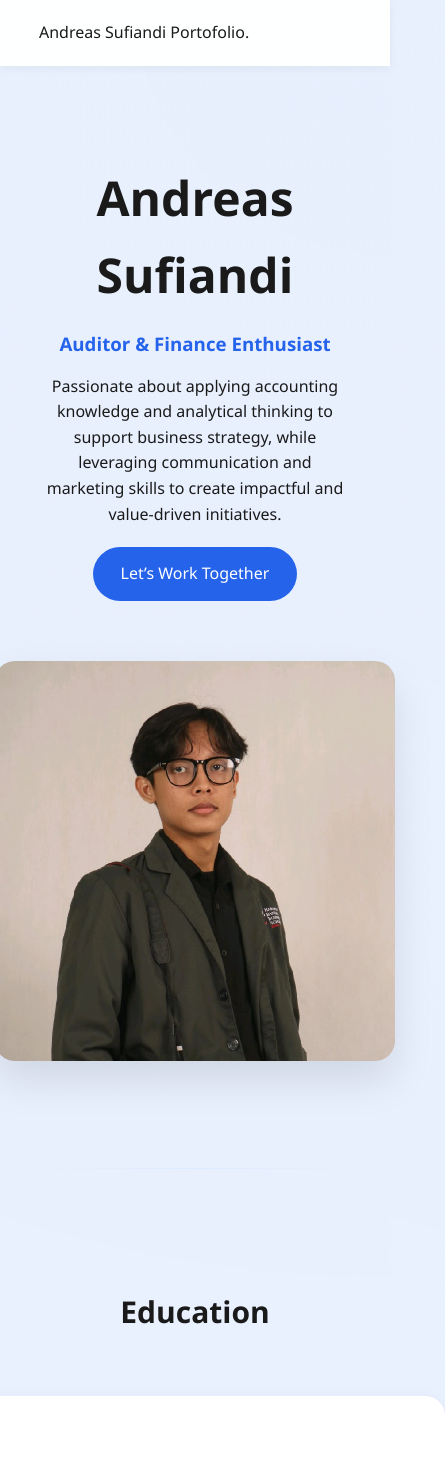
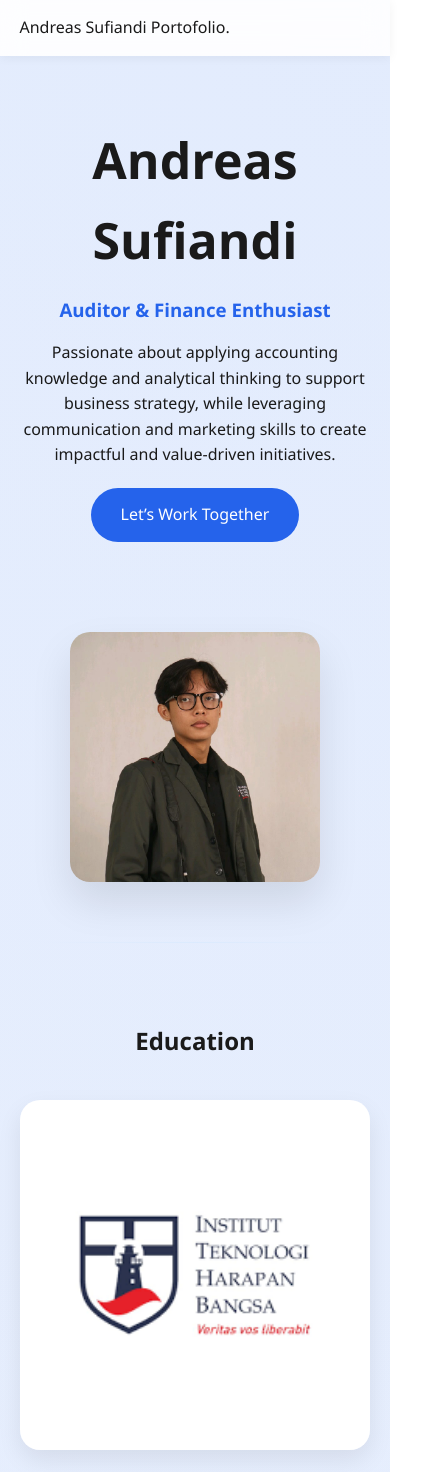
Before and after one commit to andreassufiandi/Portofolio-Andreas-Sufiandi, a plain HTML site: page index.html in a window 390 px wide. Shown: the top 1472 px of the page, 445 px wide, since content can reach past the window. Drawn offline with Linux system fonts and the light colour scheme.

Commit message:
Refactor CSS for improved layout and responsiveness

```diff
--- a/style.css
+++ b/style.css
@@ -1,3 +1,4 @@
+/* RESET */
 *{
 margin:0;
 padding:0;
@@ -6,9 +7,16 @@
 scroll-behavior:smooth;
 }
 
+img{
+max-width:100%;
+height:auto;
+display:block;
+}
+
+/* BODY */
 body{
 background:
-radial-gradient(circle at top right, rgba(37,99,235,0.08), transparent 40%),
+radial-gradient(circle at top right, rgba(37,99,235,0.1), transparent 40%),
 linear-gradient(to bottom,#f8fbff,#eef2ff);
 color:#1a1a1a;
 line-height:1.6;
@@ -17,11 +25,14 @@
 /* NAV */
 nav{
 position:fixed;
+top:0;
+left:0;
 width:100%;
 padding:20px 10%;
 display:flex;
 justify-content:space-between;
-background:rgba(255,255,255,0.95);
+align-items:center;
+background:rgba(255,255,255,0.9);
 backdrop-filter:blur(12px);
 box-shadow:0 2px 10px rgba(0,0,0,0.05);
 z-index:1000;
@@ -29,7 +40,7 @@
 
 nav ul{
 display:flex;
-gap:25px;
+gap:30px;
 list-style:none;
 }
 
@@ -39,6 +50,7 @@
 color:#333;
 font-weight:500;
 padding-bottom:5px;
+transition:0.3s;
 }
 
 nav a::after{
@@ -70,23 +82,40 @@
 gap:60px;
 }
 
-.hero h1{font-size:48px;}
-.hero h3{color:#2563eb;margin:15px 0;}
+.hero-text{
+max-width:600px;
+}
+
+.hero h1{
+font-size:50px;
+}
+
+.hero h3{
+color:#2563eb;
+margin:15px 0;
+}
 
 .hero-image img{
-width:400px;
+width:420px;
 border-radius:20px;
 box-shadow:0 20px 40px rgba(0,0,0,0.1);
 }
 
+/* BUTTON */
 .btn{
-padding:14px 28px;
+padding:14px 30px;
 background:#2563eb;
 color:white;
 border-radius:30px;
 text-decoration:none;
 display:inline-block;
 margin-top:20px;
+transition:0.3s;
+}
+
+.btn:hover{
+transform:translateY(-3px);
+box-shadow:0 8px 20px rgba(37,99,235,0.3);
 }
 
 /* SECTION */
@@ -108,7 +137,7 @@
 h2{
 text-align:center;
 margin-bottom:60px;
-font-size:30px;
+font-size:32px;
 }
 
 /* ROW */
@@ -119,7 +148,9 @@
 margin-bottom:100px;
 }
 
-.row.reverse{flex-direction:row-reverse;}
+.row.reverse{
+flex-direction:row-reverse;
+}
 
 .row img{
 width:500px;
@@ -147,6 +178,11 @@
 border-radius:15px;
 box-shadow:0 5px 20px rgba(0,0,0,0.05);
 text-align:center;
+transition:0.3s;
+}
+
+.card:hover{
+transform:translateY(-5px);
 }
 
 .card img{
@@ -167,7 +203,7 @@
 
 .award-list li{
 border-bottom:1px solid #ddd;
-padding:10px 0;
+padding:15px 0;
 }
 
 /* CONTACT */
@@ -183,6 +219,7 @@
 padding:12px;
 border-radius:10px;
 border:1px solid #ddd;
+font-size:14px;
 }
 
 button{
@@ -192,6 +229,12 @@
 border:none;
 border-radius:10px;
 cursor:pointer;
+transition:0.3s;
+}
+
+button:hover{
+transform:translateY(-2px);
+box-shadow:0 6px 15px rgba(37,99,235,0.3);
 }
 
 footer{
@@ -200,9 +243,66 @@
 color:#777;
 }
 
+/* ========================= */
+/* RESPONSIVE MOBILE FIX */
+/* ========================= */
+
 @media(max-width:1000px){
-.hero{flex-direction:column;text-align:center;}
-.row{flex-direction:column;}
-.row.reverse{flex-direction:column;}
-nav ul{display:none;}
+
+/* NAV */
+nav{
+padding:15px 5%;
 }
+
+nav ul{
+display:none;
+}
+
+/* HERO */
+.hero{
+flex-direction:column;
+text-align:center;
+padding:120px 5% 60px;
+}
+
+.hero-image img{
+width:250px;
+margin-top:30px;
+}
+
+/* SECTION */
+section{
+padding:80px 5%;
+}
+
+h2{
+font-size:24px;
+margin-bottom:40px;
+}
+
+/* ROW */
+.row{
+flex-direction:column;
+gap:25px;
+margin-bottom:60px;
+}
+
+.row.reverse{
+flex-direction:column;
+}
+
+.row img{
+width:100%;
+max-width:350px;
+}
+
+/* GRID */
+.grid{
+grid-template-columns:1fr;
+}
+
+form{
+width:100%;
+}
+
+}
```
